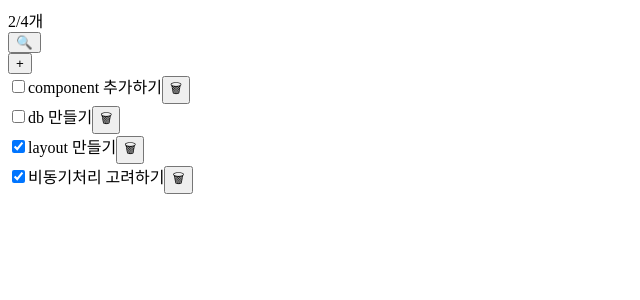
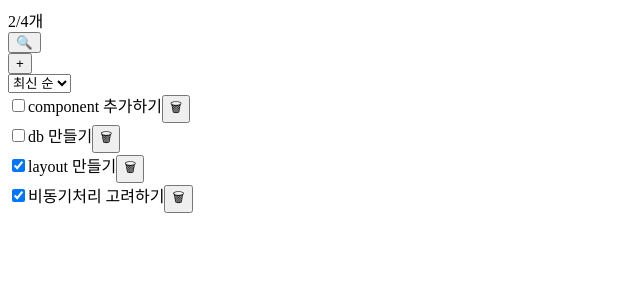
Before and after one commit to Keeper991/todolist-context_api-prac, a React (Create React App) app: page / in a window 1280 px wide. Shown: the top 300 px of the page, without its empty margins (0-640 px from the left). Built offline with nearby package versions, Linux system fonts and the light colour scheme.

Commit message:
feat: TodoSort 추가

```diff
--- a/src/App.js
+++ b/src/App.js
@@ -2,6 +2,7 @@ import TodoCreate from "./components/TodoCreate";
 import TodoHeader from "./components/TodoHeader";
 import TodoList from "./components/TodoList";
 import TodoSearch from "./components/TodoSearch";
+import TodoSort from "./components/TodoSort";
 import { TodoProvider } from "./shared/TodoContext";
 import TodoTemplate from "./templates/TodoTemplate";
 
@@ -12,6 +13,7 @@ function App() {
         <TodoHeader />
         <TodoSearch />
         <TodoCreate />
+        <TodoSort />
         <TodoList />
       </TodoTemplate>
     </TodoProvider>
--- /dev/null
+++ b/src/components/TodoSort.js
@@ -0,0 +1,15 @@
+import React from "react";
+import { useTodoSetSort } from "../shared/TodoContext";
+
+const TodoSort = () => {
+  const setSort = useTodoSetSort();
+  const onSelect = (e) => setSort(e.target.value);
+  return (
+    <select onChange={onSelect}>
+      <option value="createdAt">최신 순</option>
+      <option value="description">내용 순</option>
+    </select>
+  );
+};
+
+export default TodoSort;
```
